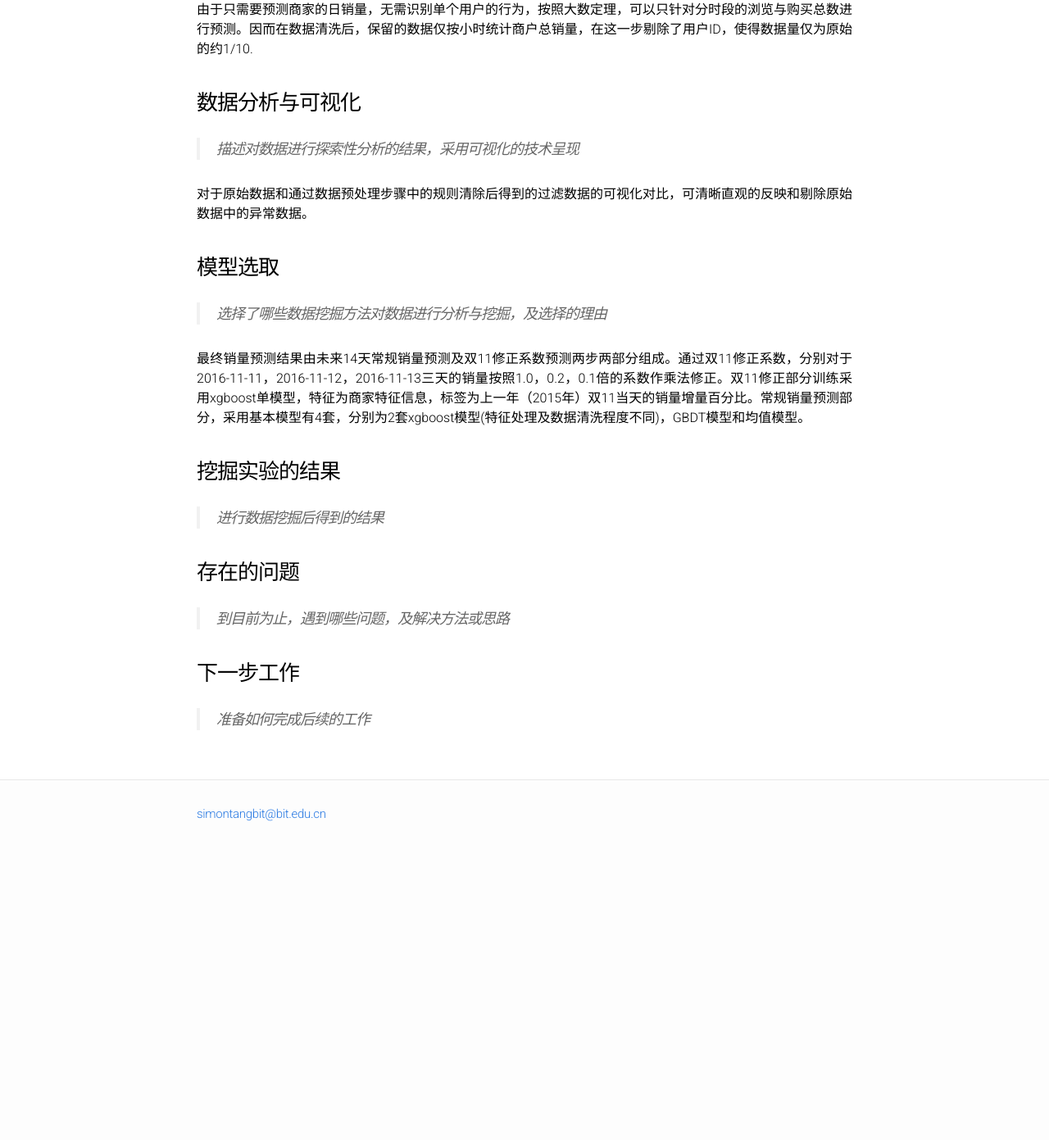
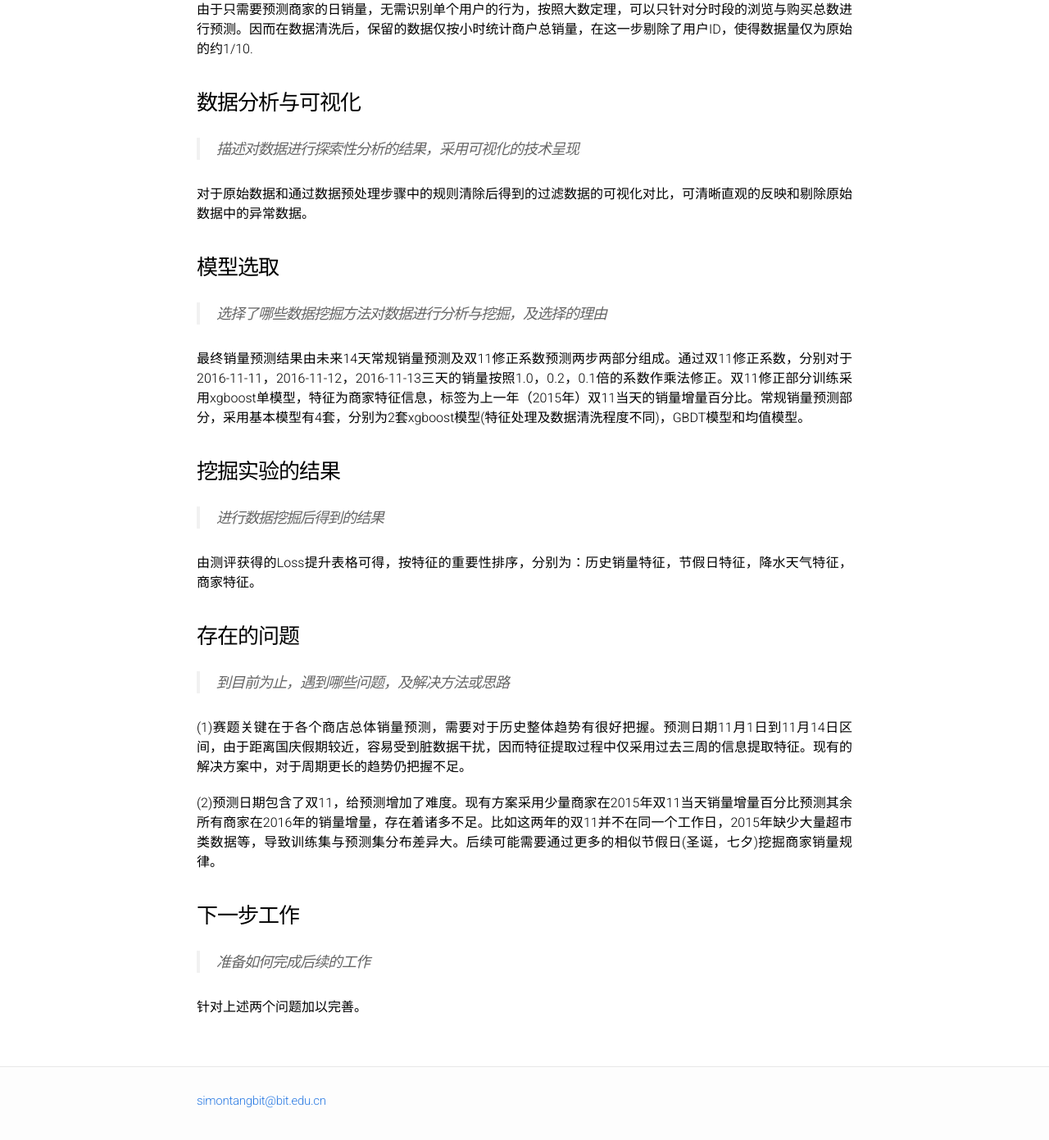
Before and after one commit to BITDM/bitdm.github.io, a Jekyll site: the page built from 2018/projects/P16/midterm.md, in a window 1280 px wide and 1400 px high, scrolled down 1046 px. Shown: the top 1391 px of the window at 82% size. Built offline with Jekyll 4.4.1, drawn with Linux system fonts in a browser that asks for light colours; our own code applies the rules of GitHub Pages for plain Markdown files; before the commit the page ends 2096 px from its top, so only the background shows below that.

Commit message:
Update midterm.md

```diff
--- a/2018/projects/P16/midterm.md
+++ b/2018/projects/P16/midterm.md
@@ -47,10 +47,18 @@ permalink: /2018/projects/p16/midterm/
 
 > 进行数据挖掘后得到的结果
 
+由测评获得的Loss提升表格可得，按特征的重要性排序，分别为：历史销量特征，节假日特征，降水天气特征，商家特征。
+
 ### 存在的问题
 
 > 到目前为止，遇到哪些问题，及解决方法或思路
 
+(1)赛题关键在于各个商店总体销量预测，需要对于历史整体趋势有很好把握。预测日期11月1日到11月14日区间，由于距离国庆假期较近，容易受到脏数据干扰，因而特征提取过程中仅采用过去三周的信息提取特征。现有的解决方案中，对于周期更长的趋势仍把握不足。
+
+(2)预测日期包含了双11，给预测增加了难度。现有方案采用少量商家在2015年双11当天销量增量百分比预测其余所有商家在2016年的销量增量，存在着诸多不足。比如这两年的双11并不在同一个工作日，2015年缺少大量超市类数据等，导致训练集与预测集分布差异大。后续可能需要通过更多的相似节假日(圣诞，七夕)挖掘商家销量规律。
+
 ### 下一步工作
 
 > 准备如何完成后续的工作
+
+针对上述两个问题加以完善。
```
